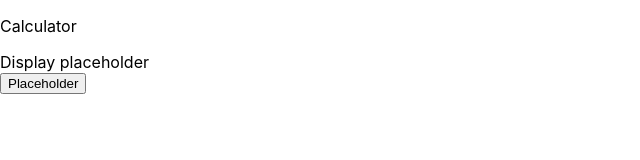
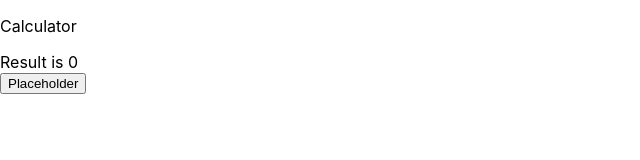
Before and after one commit to gscarv13/react-calculator, a React (Create React App) app: page / in a window 1280 px wide. Shown: the top 160 px of the page, without its empty margins (0-640 px from the left). Built offline with nearby package versions, Linux system fonts and the light colour scheme.

Commit message:
Add prop type and default prop value to Display

```diff
--- a/src/components/Display.js
+++ b/src/components/Display.js
@@ -1,11 +1,22 @@
 import React from 'react';
+import PropTypes from 'prop-types';
 
-function Display() {
+function Display(props) {
+  const { result } = props;
   return (
     <div>
-      Display placeholder
+      Result is
+      { ` ${result}` }
     </div>
   );
 }
 
+Display.defaultProps = {
+  result: '0',
+};
+
+Display.propTypes = {
+  result: PropTypes.string,
+};
+
 export default Display;
```
